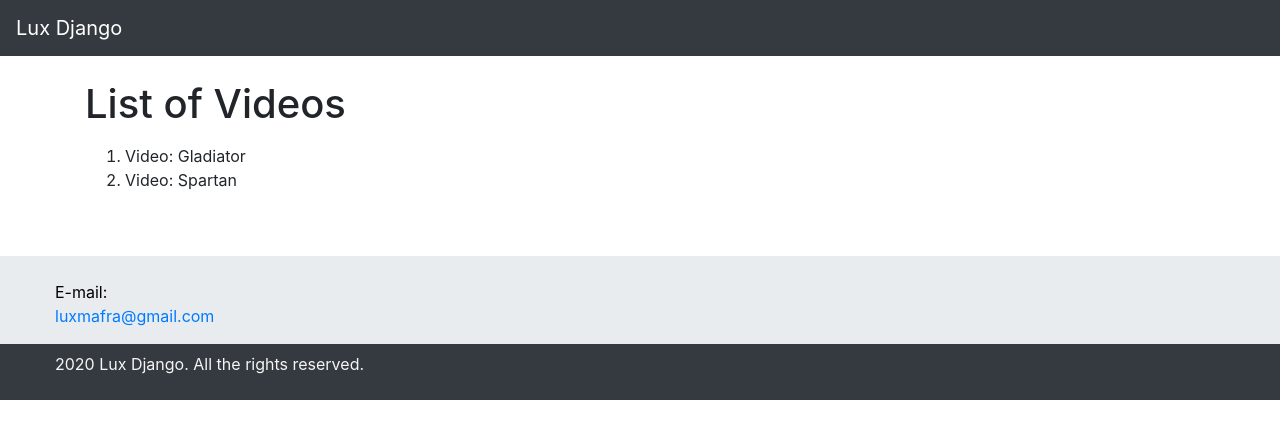
After one commit to luxmafra/lux-django, a Django app: page /aperitivos/ in a window 1280 px wide. The commit adds this page. Shown: the top 439 px of the page. Run offline with Django 3.2, Linux system fonts and the light colour scheme; some libraries are stand-ins or nearby versions.

Commit message:
list of elements with for

```diff
--- /dev/null
+++ b/pypro/aperitivos/templates/aperitivos/indice.html
@@ -0,0 +1,22 @@
+{% extends 'base/base.html' %}
+{% load static %}
+{% block title %}Lux Django - Aperitivos{% endblock title %}
+{% block description %}All Video's Page{% endblock description %}
+
+{% block body %}
+  <div class="container">
+	<div class="row">
+		<div class="col-md-12">
+		    <h1 class="mt-4 mb-3">List of Videos</h1>
+			<ol>
+				{% for video in videos %}
+					<li>{{ video.title | default:"Missing the Tile" }}</li>
+					{% empty %}
+					<li>No video was found on this page.</li>
+				{% endfor %}
+			</ol>
+
+		</div>
+	</div>
+  </div>
+{% endblock body %}
--- a/pypro/aperitivos/templates/aperitivos/video.html
+++ b/pypro/aperitivos/templates/aperitivos/video.html
@@ -7,7 +7,7 @@
   <div class="container">
 	<div class="row">
 		<div class="col-md-12">
-		    <h1 class="mt-4 mb-3">{{ video.title }}</h1>
+		    <h1 class="mt-4 mb-3">{{ video.title | default:"Title Missing" }}</h1>
             <iframe src="https://player.vimeo.com/video/{{ video.vimeo_id }}" width="640" height="292" frameborder="0" allow="autoplay; fullscreen" allowfullscreen></iframe>
 		</div>
 	</div>
--- a/pypro/aperitivos/urls.py
+++ b/pypro/aperitivos/urls.py
@@ -1,9 +1,10 @@
 from django.urls import path
 
-from pypro.aperitivos.views import video
+from pypro.aperitivos.views import video, indice
 
 
 app_name = 'aperitivos'
 urlpatterns = [
     path('<slug:slug>', video, name='video'),
+    path('', indice, name='indice'),
 ]
--- a/pypro/aperitivos/views.py
+++ b/pypro/aperitivos/views.py
@@ -1,6 +1,17 @@
 from django.shortcuts import render
+
+videos = [
+       {'slug': 'gladiator', 'title': 'Video: Gladiator', 'vimeo_id': 482717685},
+       {'slug': 'spartan', 'title': 'Video: Spartan', 'vimeo_id': 482717685},
+]
+
+videos_dct = {dct['slug']: dct for dct in videos}
+
+
+def indice(request):
+    return render(request, 'aperitivos/indice.html', context={'videos': videos})
 
 
 def video(request, slug):
-    video = {'title': 'Video: Gladiator', 'vimeo_id': 482717685}
+    video = videos_dct[slug]
     return render(request, 'aperitivos/video.html', context={'video': video})
```
Also changed, not shown: pypro/aperitivos/tests/tests_indice.py (added, +29 -0 lines), pypro/aperitivos/tests/__init__.py (added), pypro/aperitivos/tests/tests_video.py (renamed from pypro/aperitivos/tests.py).
